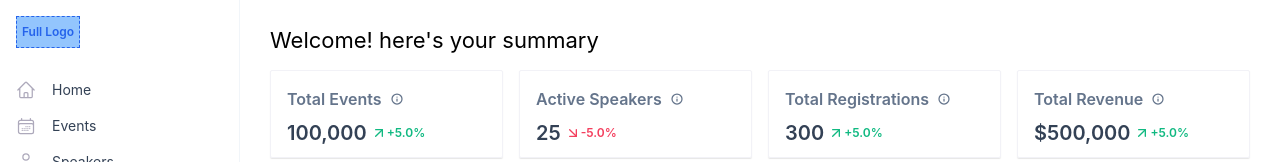
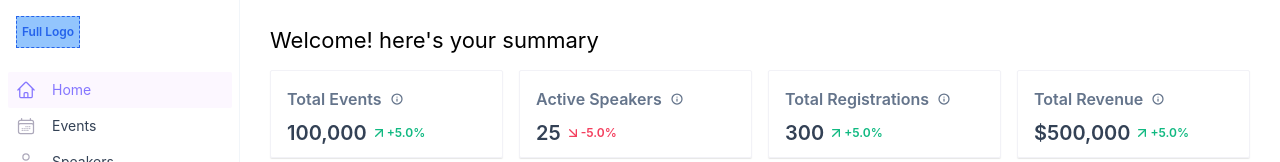
Before and after one commit to Wence17/alphatwelve, a plain HTML site: page index.html in a window 1280 px wide. Shown: the top 162 px of the page. Drawn offline with nearby package versions, Linux system fonts and the light colour scheme; files whose address does not match are found by name.

Commit message:
sidebar to

```diff
--- a/styles.css
+++ b/styles.css
@@ -134,19 +134,21 @@ left: 130px; */
     color: light-dark(#ADA9BB,#FCF7FF);
 }
 
+
 .nav ul li a span {
-font-size: 14px;
-font-weight: 400;
-line-height: 20px;
-text-align: left;
-color: light-dark(#334155,#FFFFFF);
+    font-size: 14px;
+    font-weight: 400;
+    line-height: 20px;
+    text-align: left;
+    color: light-dark(#334155,#FFFFFF);
     transition: opacity 0.3s;
 }
 
-.nav ul li a.active,
-.nav ul li a:hover {
-    background: transparent;
-    color: #8576FF;
+
+.nav ul li a.active,.nav ul li a.active span,.nav ul li a.active svg,
+.nav ul li a:hover, .nav ul li a:hover span,.nav ul li a:hover svg {
+    background: light-dark(#FCF7FF,#8576FF);
+    color: light-dark(#8576FF,#FCF7FF);
 }
 
 .nav ul li a .badge {
```
